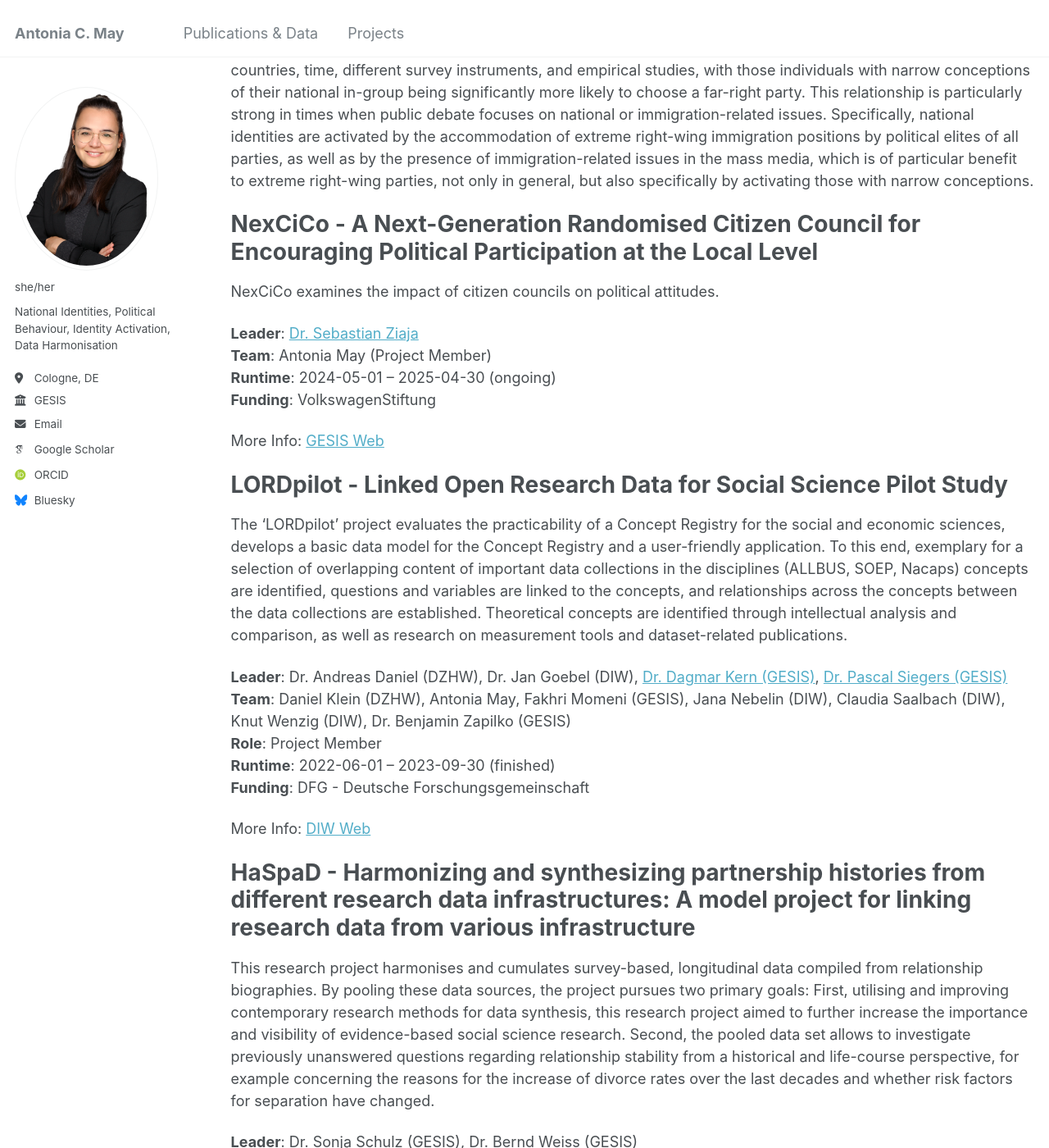
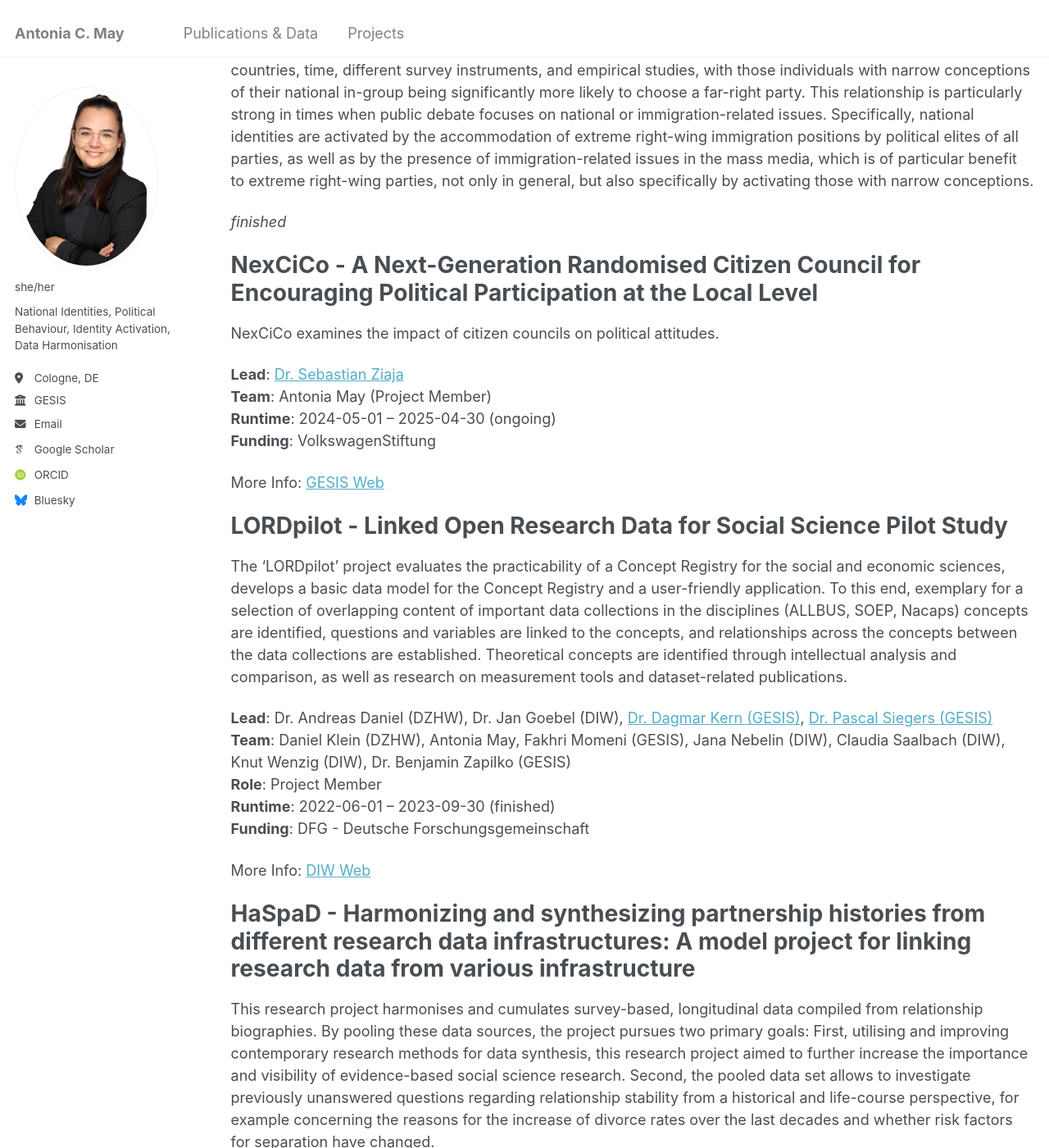
Before and after one commit to mayantonia/mayantonia.github.io, a Jekyll site: the page built from _pages/projects.md, in a window 1280 px wide and 1400 px high, scrolled down 515 px. Shown: the whole window at 82% size. Built offline with Jekyll 4.4.1, drawn with Linux system fonts in a browser that asks for light colours; some web fonts are replaced.

Commit message:
Update projects.md

```diff
--- a/_pages/projects.md
+++ b/_pages/projects.md
@@ -15,12 +15,14 @@ To Draw a Line: National Identities and their Political Consequences. (*Disserta
 
  How individuals draw the line between compatriots and outsiders thereby plays a crucial role in explaining far-right attitudes and voting. I have identified meaningful types of national boundary-making across countries, time, different survey instruments, and empirical studies, with those individuals with narrow conceptions of their national in-group being significantly more likely to choose a far-right party. This relationship is particularly strong in times when public debate focuses on national or immigration-related issues. Specifically, national identities are activated by the accommodation of extreme right-wing immigration positions by political elites of all parties, as well as by the presence of immigration-related issues in the mass media, which is of particular benefit to extreme right-wing parties, not only in general, but also specifically by activating those with narrow conceptions.
 
+ *finished*
+
 NexCiCo - A Next-Generation Randomised Citizen Council for Encouraging Political Participation at the Local Level
 ======
 
  NexCiCo examines the impact of citizen councils on political attitudes.
 
- **Leader**: [Dr. Sebastian Ziaja](https://www.gesis.org/en/institute/about-us/staff/person/Sebastian.Ziaja?no_cache=1)
+ **Lead**: [Dr. Sebastian Ziaja](https://www.gesis.org/en/institute/about-us/staff/person/Sebastian.Ziaja?no_cache=1)
  **Team**: Antonia May (Project Member)
  **Runtime**: 2024-05-01 – 2025-04-30 (ongoing)
  **Funding**: VolkswagenStiftung
@@ -33,7 +35,7 @@ LORDpilot - Linked Open Research Data for Social Science Pilot Study
 
  The ‘LORDpilot’ project evaluates the practicability of a Concept Registry for the social and economic sciences, develops a basic data model for the Concept Registry and a user-friendly application. To this end, exemplary for a selection of overlapping content of important data collections in the disciplines (ALLBUS, SOEP, Nacaps) concepts are identified, questions and variables are linked to the concepts, and relationships across the concepts between the data collections are established. Theoretical concepts are identified through intellectual analysis and comparison, as well as research on measurement tools and dataset-related publications.
 
- **Leader**: Dr. Andreas Daniel (DZHW), Dr. Jan Goebel (DIW), [Dr. Dagmar Kern (GESIS)](https://www.gesis.org/institut/ueber-uns/mitarbeitendenverzeichnis/person/dagmar.kern), [Dr. Pascal Siegers (GESIS)](https://www.gesis.org/en/institute/about-us/staff/person/pascal.siegers)
+ **Lead**: Dr. Andreas Daniel (DZHW), Dr. Jan Goebel (DIW), [Dr. Dagmar Kern (GESIS)](https://www.gesis.org/institut/ueber-uns/mitarbeitendenverzeichnis/person/dagmar.kern), [Dr. Pascal Siegers (GESIS)](https://www.gesis.org/en/institute/about-us/staff/person/pascal.siegers)
  **Team**: Daniel Klein (DZHW), Antonia May, Fakhri Momeni (GESIS), Jana Nebelin (DIW), Claudia Saalbach (DIW), Knut Wenzig (DIW), Dr. Benjamin Zapilko (GESIS)
  **Role**: Project Member
  **Runtime**: 2022-06-01 – 2023-09-30 (finished)
@@ -47,7 +49,7 @@ LORDpilot - Linked Open Research Data for Social Science Pilot Study
 
  This research project harmonises and cumulates survey-based, longitudinal data compiled from relationship biographies. By pooling these data sources, the project pursues two primary goals: First, utilising and improving contemporary research methods for data synthesis, this research project aimed to further increase the importance and visibility of evidence-based social science research. Second, the pooled data set allows to investigate previously unanswered questions regarding relationship stability from a historical and life-course perspective, for example concerning the reasons for the increase of divorce rates over the last decades and whether risk factors for separation have changed.
 
- **Leader**: Dr. Sonja Schulz (GESIS), Dr. Bernd Weiss (GESIS)
+ **Lead**: Dr. Sonja Schulz (GESIS), Dr. Bernd Weiss (GESIS)
  **Team**: Anna-Carolina Haensch (GESIS), Sebastian Sterl (GESIS), Lisa Schmid (GESIS), Antonia May
  **Role**: Project Member (2020-07-01 - 2022-05-31)
  **Runtime**: 2017-10-01 - 2022-05-31 (finished)
@@ -58,12 +60,12 @@ LORDpilot - Linked Open Research Data for Social Science Pilot Study
 
 ONBound - Old and new boundaries: National Identities and Religion
 ======
- <center><img src="/images/onbound_graph.png"></center>
+ <img src="/images/onbound_graph.png" width="500" align="right">
 
  In times of globalization on the one hand, and growing divergence also within society e.g. in terms of wealth and life chances on the other hand, national and religious identities seem to re-gain salience as markers for exclusion, or inclusion, for a differentiation between "us" and "them".
  The ONBound project seeks to increase the understanding of how national and religious identities are intertwined, or exclude each other, in the modern world. On this purpose, we browsed a vast array of existing individual level and contextual data and built a database that offers the opportunity for scientific research to explore these issues. Beyond individual-level survey data the database contains relevant country-level indicators for research questions on one or both topics.Due to copyright restrictions, researchers need to download the original datasets from the original sources. Thereupon, ONBound provides a set of customized syntax files for cumulation and harmonization of the data.
 
- **Leader**: Dr. Insa Bechert (GESIS), Dr. Markus Quandt (GESIS), Prof. Dr. Annette Schnabel (Heinrich-Heine-University Düsseldorf)
+ **Lead**: Dr. Insa Bechert (GESIS), Dr. Markus Quandt (GESIS), Prof. Dr. Annette Schnabel (Heinrich-Heine-University Düsseldorf)
  **Team**: Katharina Werhan (GESIS), Antonia May (GESIS), Kathrin Behrens (Heinrich-Heine-University Düsseldorf), Dr. Brigitte Mathiak (GESIS, Harmonization Wizard), Matthäus Zloch (GESIS, Harmonization Wizard)
  **Collaborators**: Prof. Dr. Ferruccio Biolcati-Rinaldi and Dr. Cristiano Vezzoni (both University of Milan, Italy), Prof. Dr. Mikael Hjerm (University of Umea, Sweden)
  **Role**: Project Member (2017-07-17 - 2021-06-30)
```
